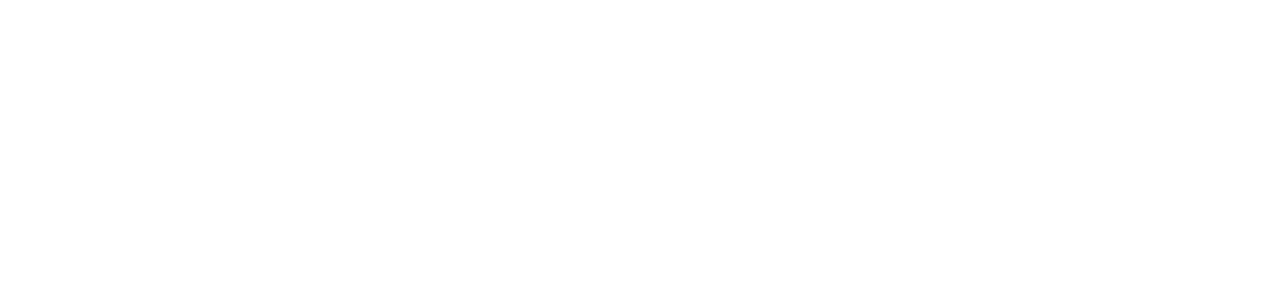
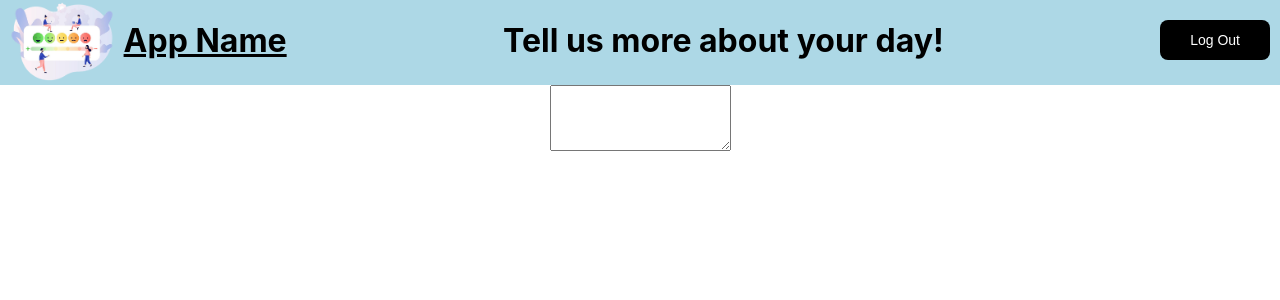
Before and after one commit to ChristopherJS1828/FinalYear_Project, a React (Create React App) app: page /pages/FeelingsDesc in a window 1280 px wide. Before the commit this address had no page. Shown: the top 300 px of the page. Built offline with nearby package versions, Linux system fonts and the light colour scheme.

Commit message:
added in users feeling description page

```diff
--- a/src/index.js
+++ b/src/index.js
@@ -10,6 +10,7 @@
 import PublicRoute from './Utils/PublicRoute';
 import { getToken, removeUserSession, setUserSession } from './Utils/Common';
 import axios from 'axios';
+import FeelingsDesc from './pages/FeelingsDesc';
 
 const root = ReactDOM.createRoot(document.getElementById('root'));
 let userLogged;
@@ -40,6 +41,7 @@
     <Route path="/pages/Signin" element={<SignIn />}></Route>
     <Route path="/pages/Login" element={<LogIn />}></Route>
     <Route path="/pages/HomePage" element={userLogged ? <Navigate replace to="/pages/HomePage" /> : <HomePage />}></Route>
+    <Route path="/pages/FeelingsDesc" element={userLogged ? <Navigate replace to="/pages/FeelingsDesc" /> : <FeelingsDesc />}></Route>
   </Routes>
 </BrowserRouter>
 
--- /dev/null
+++ b/src/pages/FeelingsDesc.css
@@ -0,0 +1,64 @@
+.header{
+    background: lightblue;
+    height: 85px;
+    display: flex;
+    justify-content: space-between;
+    padding: 0.2rem calc();
+    z-index: 12;
+  }
+
+  .logoHeader{
+    display: flex;
+  }
+
+  button{
+    border-radius: 10px;
+    background: red;
+    padding: 10px 30px;
+    color: white;
+    border: none;
+    outline: none;
+    cursor: pointer;
+    transition: all 0.2s ease-in-out;
+    text-decoration: none;
+  }
+
+
+  /* CSS */
+  .button-1 {
+    background-color: black;
+    border-radius: 8px;
+    cursor: pointer;
+    font-size: 14px;
+    height: 40px;
+    transform: translateY(50%);
+    margin-right: 10px;
+  }
+
+  .button-2 {
+    background-color: black;
+    border-radius: 8px;
+    cursor: pointer;
+    font-size: 14px;
+    height: 40px;
+    transform: translateY(50%);
+    margin-right: 10px;
+  }
+
+  .button-1:hover,
+  .button-1:focus,
+  .button-2:hover,
+  .button-2:focus {
+    background-color: #4b4848;
+  }
+  .logoName{
+    text-align: center;
+    text-decoration: underline;
+  }
+
+ .form-control{
+    justify-content: center;
+    display: block;
+    margin-left: auto;
+    margin-right: auto;
+ }
--- /dev/null
+++ b/src/pages/FeelingsDesc.js
@@ -0,0 +1,40 @@
+import { BrowserRouter, Route, Routes, Link, useNavigate, Navigate } from 'react-router-dom';
+import "./FeelingsDesc.css";
+import logo from '../images/mood_diary_logo.png';
+import React, { useState, useEffect } from 'react';
+import { getUser, removeUserSession } from '../Utils/Common';
+
+
+function FeelingsDesc() {
+
+  const navigate = useNavigate();
+
+  const handleLogout = () => {
+    removeUserSession();
+    // props.history.push('/pages/Login');
+    navigate("/pages/Login");
+  }
+
+  return (
+    <div>
+      <div className='header'>
+        <div className='logoHeader'>
+      <img src = {logo}></img>
+      <h1 className='logoName'>App Name</h1>
+      </div>
+      <h1>Tell us more about your day!</h1>
+      <div>
+        <button className='button-2' onClick={handleLogout}>Log Out</button>
+        </div>
+      </div>
+
+      <div className="form-outline">
+    <textarea class="form-control" id="textAreaExample1" rows="4" ></textarea>
+    <label className="form-label" for="textAreaExample"></label>
+    </div>
+
+    </div>
+  );
+};
+
+export default FeelingsDesc;
```
Also changed, not shown: src/pages/HomePage.js (+0 -9 lines).
